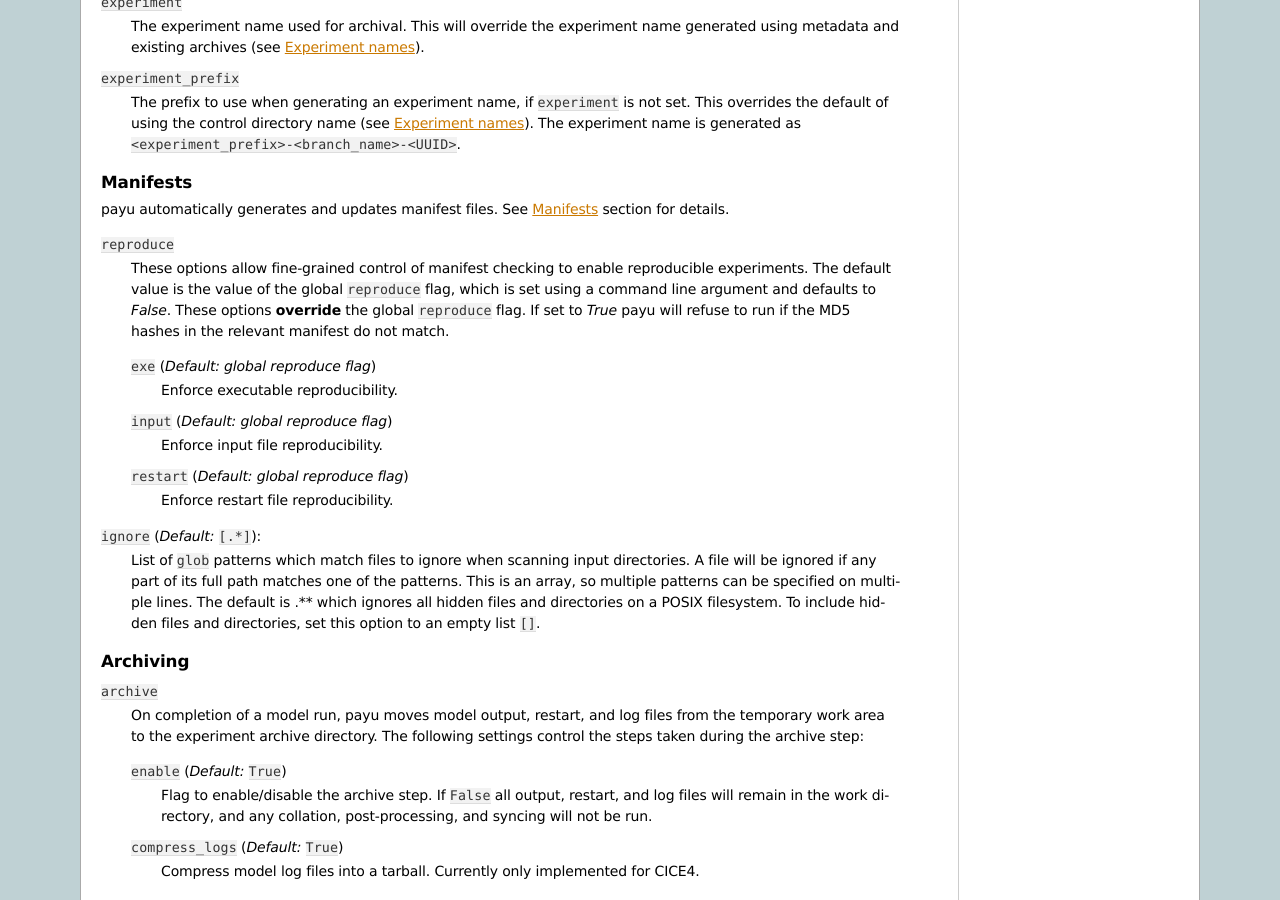
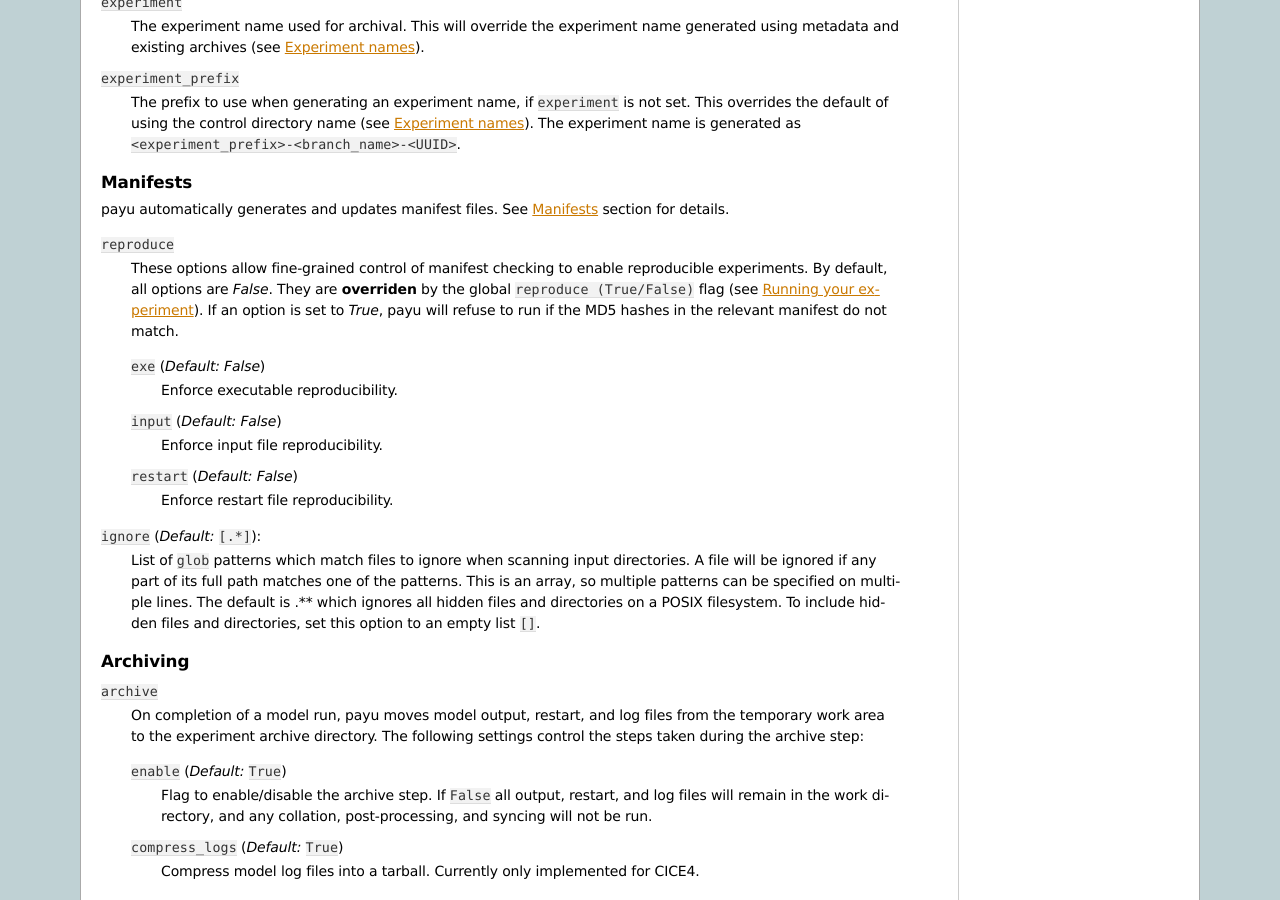
Before and after one commit to payu-org/payu, a Sphinx documentation site: the page built from docs/source/config.rst, in a window 1280 px wide and 900 px high, scrolled down 3843 px. Built offline with Sphinx 7.4.7, drawn with Linux system fonts in a browser that asks for light colours.

Commit message:
Update manifest: reproduce in config documentation.

```diff
--- a/docs/source/config.rst
+++ b/docs/source/config.rst
@@ -265,19 +265,18 @@ section for details.
 
 ``reproduce``
       These options allow fine-grained control of manifest checking to enable
-      reproducible experiments. The default value is the value of the global
-      ``reproduce`` flag, which is set using a command line argument and
-      defaults to *False*. These options **override** the global ``reproduce``
-      flag. If set to *True* payu will refuse to run if the MD5 hashes in the
-      relevant manifest do not match.
+      reproducible experiments. By default, all options are *False*. They are
+      **overriden** by the global ``reproduce (True/False)`` flag (see :ref:`running-experiment`).
+      If an option is set to *True*, payu will refuse to run if the MD5 hashes in the relevant
+      manifest do not match.
 
-      ``exe`` (*Default: global reproduce flag*)
+      ``exe`` (*Default: False*)
             Enforce executable reproducibility.
 
-      ``input`` (*Default: global reproduce flag*)
+      ``input`` (*Default: False*)
             Enforce input file reproducibility.
 
-      ``restart`` (*Default: global reproduce flag*)
+      ``restart`` (*Default: False*)
             Enforce restart file reproducibility.
 
 ``ignore`` (*Default:* ``[.*]``):
--- a/docs/source/usage.rst
+++ b/docs/source/usage.rst
@@ -203,7 +203,7 @@ created manually:
 .. _git: https://git-scm.com
 
 
-
+.. _running-experiment:
 Running your experiment
 =======================
 
```
